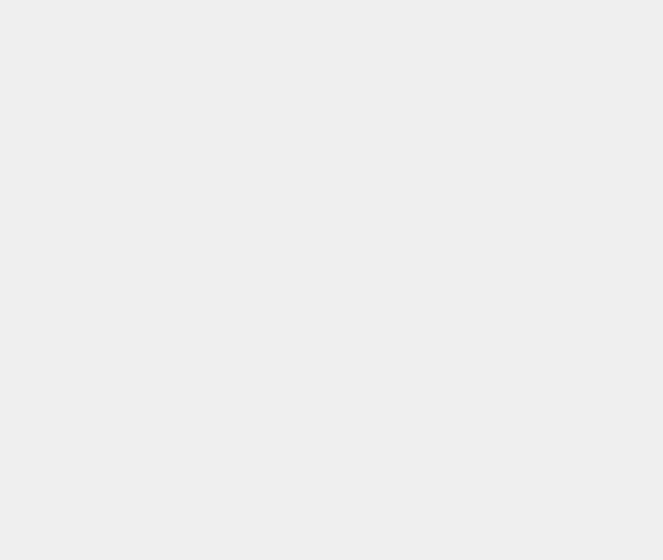
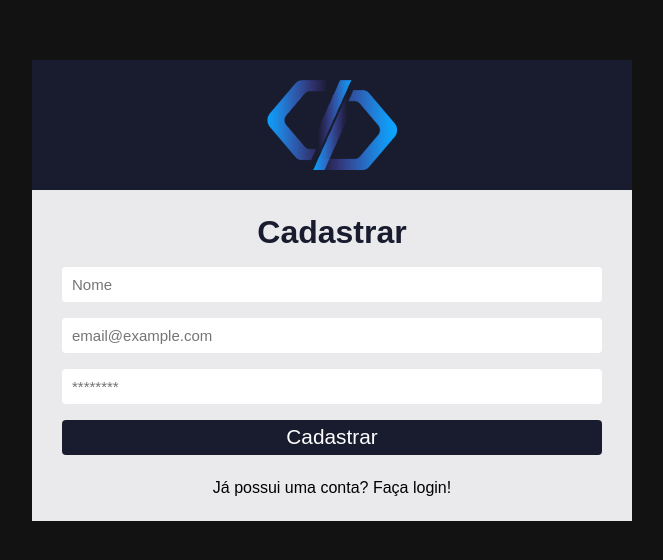
Before and after one commit to Andrea-Ribeiro/so-app, a React (Create React App) app: page /register in a window 1280 px wide. Before the commit this address had no page. Shown: the part 110-670 px from the top of the page, without its empty margins (308-971 px from the left). Built offline with nearby package versions, Linux system fonts and the light colour scheme.

Commit message:
Creating login components and firebase connection

```diff
--- a/package.json
+++ b/package.json
@@ -6,6 +6,7 @@
     "@testing-library/jest-dom": "^5.17.0",
     "@testing-library/react": "^13.4.0",
     "@testing-library/user-event": "^13.5.0",
+    "firebase": "^10.8.0",
     "react": "^18.2.0",
     "react-dom": "^18.2.0",
     "react-router-dom": "^6.22.1",
--- /dev/null
+++ b/src/pages/Dashboard/index.js
@@ -0,0 +1,7 @@
+export default function(){
+    return(
+        <div>
+            <h1>Welcome to the dashboard!</h1>
+        </div>
+    )
+}
--- a/src/pages/SignIn/index.js
+++ b/src/pages/SignIn/index.js
@@ -1,7 +1,39 @@
-export default function  StaticRangeInit(){
+import { useState } from 'react';
+import {Link} from 'react-router-dom'
+import './signin.css';
+import logo from '../../assets/logo.png'
+
+
+export default function  SignIn(){
+    const [email, setEmail] = useState('')
+    const [password, setPassword] = useState('')
+
     return(
-        <div>
-            <h1>Pagina login</h1>
+        <div className='container-center'>
+            <div className='login'>
+                <div className='login-area'>
+                    <img src={logo} alt='Logo do sistema'/>
+                </div>
+
+                <form>
+                    <h1>Entrar</h1>
+                    <input
+                    type='email'
+                    placeholder='email@example.com'
+                    value={email}
+                    onChange = {(e) => setEmail(e.target.value)}
+                    />
+                    <input
+                    type='password'
+                    placeholder='********'
+                    value={password}
+                    onChange={(e) => setPassword(e.target.value)}
+                    />
+
+                    <button type='submit'>Acessar</button>
+                </form>
+                <Link to="/register">Criar uma conta</Link>
+            </div>
         </div>
     )
 }
--- /dev/null
+++ b/src/pages/SignIn/signin.css
@@ -0,0 +1,67 @@
+.container-center{
+    height: 100vh;
+    display: flex;
+    justify-content: center;
+    align-items: center;
+    background-color: #121212;
+    padding: 0 12px;
+}
+
+.login{
+    background-color: #EAEAEC;
+    width: 600px;
+    display: flex;
+    align-items: center;
+    justify-content: center;
+    flex-direction: column;
+}
+
+.login-area{
+    background-color: #181c2e;
+    width: 100%;
+    display: flex;
+    align-items: center;
+    justify-content: center;
+}
+
+.login-area img{
+    width: 170px;
+    height: 130px;
+    padding: 20px;
+}
+
+form{
+    margin-top: 1.5rem;
+    width: 90%;
+    display:  flex;
+    flex-direction: column;
+}
+
+form h1{
+    text-align: center;
+    margin-bottom: 1rem;
+    color: #181c2e;
+}
+
+.login input{
+    margin-bottom: 1rem;
+    height: 35px;
+    border-radius: 4px;
+    border: 0;
+    padding: 10px;
+    font-size: 15px;
+    background-color: #FFF;
+}
+
+form button{
+    height: 35px;
+    border: 0;
+    border-radius: 4px;
+    background-color: #181c2e;
+    color:#FFF;
+    font-size: 1.3rem;
+}
+.login a{
+    margin: 1.5rem 0;
+    color: #000;
+}
--- a/src/pages/SignUp/index.js
+++ b/src/pages/SignUp/index.js
@@ -1,9 +1,46 @@
-export default function SignUp(){
+import { useState } from 'react';
+import {Link} from 'react-router-dom'
+import '../SignIn/signin.css';
+import logo from '../../assets/logo.png'
+
+
+export default function  SignUp(){
+    const [name, setName] = useState('')
+    const [email, setEmail] = useState('')
+    const [password, setPassword] = useState('')
+
     return(
-        <div>
-            <h1>
-                Tela de cadastro
-            </h1>
+        <div className='container-center'>
+            <div className='login'>
+                <div className='login-area'>
+                    <img src={logo} alt='Logo do sistema'/>
+                </div>
+
+                <form >
+                    <h1>Cadastrar</h1>
+                    <input
+                    type='text'
+                    placeholder='Nome'
+                    value={name}
+                    onChange = {(e) => setName(e.target.value)}
+                    />
+                    <input
+                    type='email'
+                    placeholder='email@example.com'
+                    value={email}
+                    onChange = {(e) => setEmail(e.target.value)}
+                    />
+                    <input
+                    type='password'
+                    placeholder='********'
+                    value={password}
+                    onChange={(e) => setPassword(e.target.value)}
+                    />
+
+                    <button type='submit'>Cadastrar</button>
+                </form>
+                <Link to="/">Já possui uma conta? Faça login!</Link>
+            </div>
         </div>
     )
 }
--- a/src/routes/index.js
+++ b/src/routes/index.js
@@ -2,13 +2,15 @@
 
 import SignIn from '../pages/SignIn'
 import SignUp from '../pages/SignUp'
+import Dashboard from '../pages/Dashboard'
 
 
 function RoutesApp(){
     return(
         <Routes>
             <Route path="/" element={<SignIn />} />
-            <Route path="/cadastro" element={<SignUp />} />
+            <Route path="/register" element={<SignUp />} />
+            <Route path="/dashboard" element={<Dashboard />}/>
         </Routes>
     )
 }
```
Also changed, not shown: src/services/firebaseConnection.js (added, +22 -0 lines), src/pages/Dashboard/dashboard.css (added), 1 other file (tests, documents, lock files or other folders).
